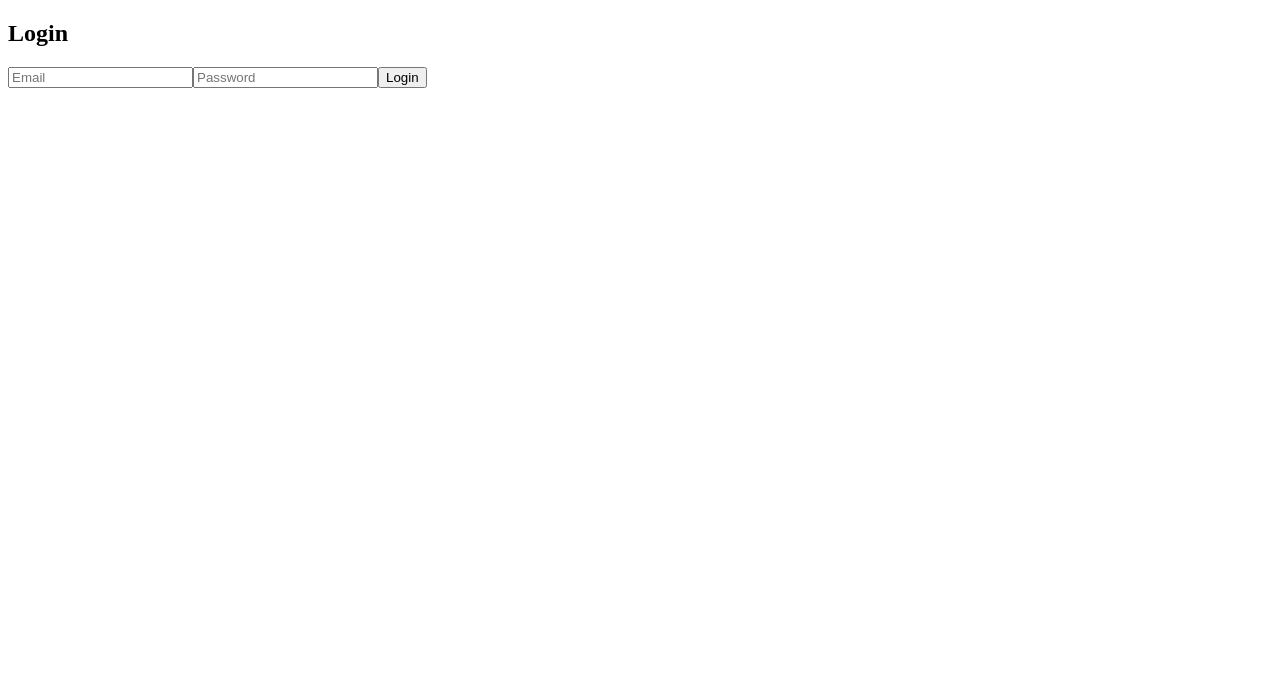
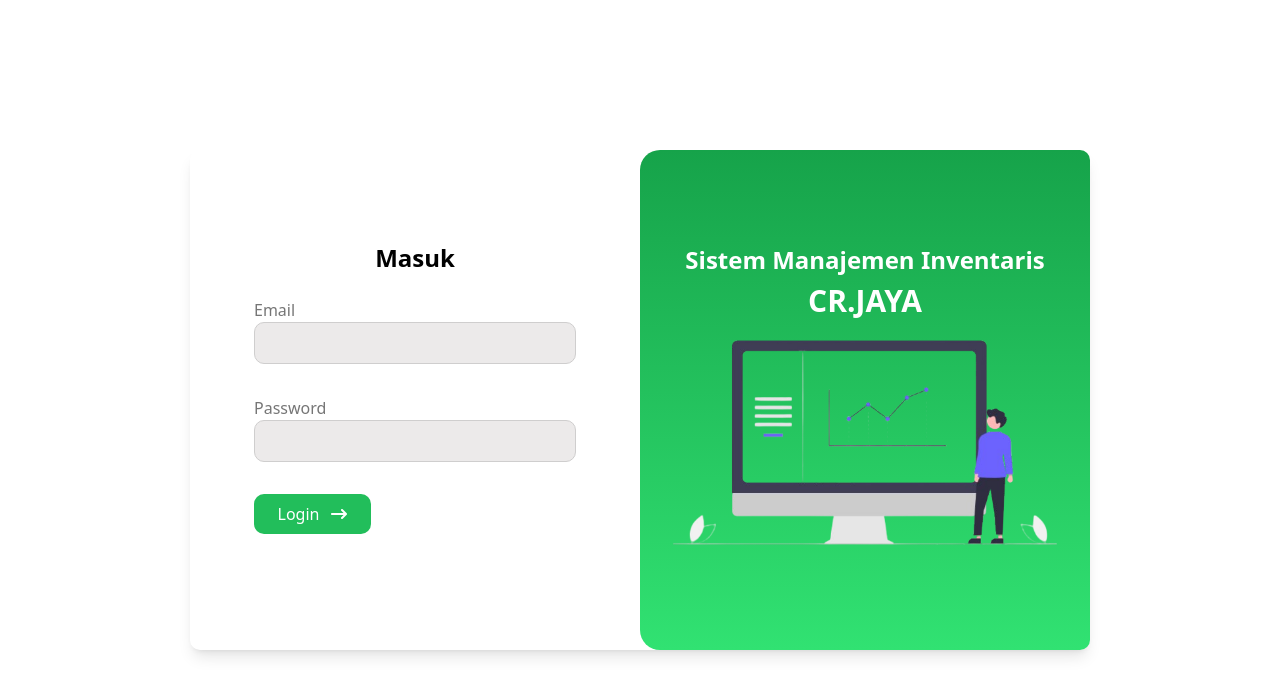
Before and after one commit to JonathanAlzndr/sistem-inventory, a React (Vite) app in the folder fe/my-project/: page / in a window 1280 px wide. Shown: the top 696 px of the page. Built offline with nearby package versions, Linux system fonts and the light colour scheme.

Commit message:
progress terbaru di fe-login

```diff
--- a/fe/my-project/package.json
+++ b/fe/my-project/package.json
@@ -13,6 +13,7 @@
     "@tailwindcss/vite": "^4.1.13",
     "react": "^19.1.1",
     "react-dom": "^19.1.1",
+    "react-icons": "^5.5.0",
     "react-router-dom": "^7.9.2",
     "tailwindcss": "^4.1.13"
   },
--- a/fe/my-project/src/App.jsx
+++ b/fe/my-project/src/App.jsx
@@ -1,5 +1,6 @@
 import { Routes, Route } from "react-router-dom";
 import Login from "./pages/Auth/Login";
+import './App.css'
 import AdminDashboard from "./pages/Dasboard/admin/AdminDashboard";
 import KasirDashboard from "./pages/Dasboard/kasir/KasirDashboard";
 import GudangDashboard from "./pages/Dasboard/gudang/GudangDashboard";
--- a/fe/my-project/src/main.jsx
+++ b/fe/my-project/src/main.jsx
@@ -1,6 +1,7 @@
 import React from "react";
 import ReactDOM from "react-dom/client";
 import App from "./App.jsx";
+import './App.css'
 import { BrowserRouter } from "react-router-dom";
 
 ReactDOM.createRoot(document.getElementById("root")).render(
--- a/fe/my-project/src/pages/Auth/Login.jsx
+++ b/fe/my-project/src/pages/Auth/Login.jsx
@@ -1,5 +1,7 @@
 import { useNavigate } from "react-router-dom";
 import { useState } from "react";
+import gambar from "../../assets/gambar/dasbor.png";
+import { FaArrowRightLong } from "react-icons/fa6";
 
 export default function Login() {
   const [formData, setFormData] = useState({ email: "", password: "" });
@@ -22,42 +24,68 @@ export default function Login() {
     } else if (formData.email === "owner@mail.com") {
       navigate("/dashboard/owner");
     } else {
-      alert("Email tidak dikenali! Coba pakai admin@mail.com, kasir@mail.com, gudang@mail.com, atau owner@mail.com");
+      alert(
+        "Email tidak dikenali! Coba pakai admin@mail.com, kasir@mail.com, gudang@mail.com, atau owner@mail.com"
+      );
     }
   };
 
   return (
-    <div className="flex   items-center   justify-center min-h-screen bg-gray-100 p-23 ">
-      <div className="w-full max-w-md flex justify-center  bg-white shadow-lg rounded-lg p-">
-        <h2 className="text-2xl font-bold text-center mb-6">Login</h2>
-        <form onSubmit={handleSubmit} className="space-y-4">
+    <div className="flex items-center  justify-center min-h-screen bg-white  ">
+      <div className="w-[900px] h-[500px] flex    shadow-lg rounded-[10px]">
+        {/* kotak kiri login */}
+        <div className=" w-[450px] h-full p-10 py-23 ">
+          <h2 className="text-2xl font-bold text-center mb-6">Masuk</h2>
+          <form
+            onSubmit={handleSubmit}
+            className="space-y-8 flex flex-col px-6 "
+          >
+            <div className="flex-col flex ">
+              <label for="email" className="text-black/54">
+                Email
+              </label>
               <input
                 type="email"
                 name="email"
-            placeholder="Email"
-            className="w-full px-4 py-2 border rounded focus:outline-none focus:ring focus:ring-blue-400"
+                className=" px-4 py-2 border border-[#CFCECE]  bg-[#ECEAEA] rounded-[10px] focus:outline-none focus:ring focus:ring-blue-400"
                 value={formData.email}
                 onChange={handleChange}
                 required
               />
+            </div>
+            <div className="flex-col flex  ">
+              <label for="email" className="text-black/54">
+                Password
+              </label>
               <input
                 type="password"
                 name="password"
-            placeholder="Password"
-            className="w-full px-4 py-2 border rounded focus:outline-none focus:ring focus:ring-blue-400"
+                className=" px-4 py-2 border border-[#CFCECE]  bg-[#ECEAEA] rounded-[10px] focus:outline-none focus:ring focus:ring-blue-400"
                 value={formData.password}
                 onChange={handleChange}
                 required
               />
+            </div>
             <button
               type="submit"
-            className="w-full bg-blue-600 text-white py-2 rounded hover:bg-blue-700 transition"
+              className="flex justify-center items-center gap-3 w-[117px] bg-[#22BE5B] text-white py-2 rounded-[10px] hover:bg-blue-700 transition"
             >
               Login
+              <FaArrowRightLong />
             </button>
           </form>
         </div>
-      <div></div>
+        {/* kotak kanan */}
+        <div className="text-white text-center bg-linear-to-b from-[#16A34A] to-[#31E272] h-full w-[450px]  rounded-bl-[20px] rounded-tl-[20px] rounded-[10px]">
+          <div className="flex flex-col justify-center items-center py-23">
+            <h2 className="text-[24px] font-bold">
+              Sistem Manajemen Inventaris
+            </h2>
+            <h1 className="text-[30px] font-semibold">CR.JAYA</h1>
+            <img src={gambar} alt="" />
+          </div>
+        </div>
+      </div>
     </div>
   );
 }
```
Also changed, not shown: fe/my-project/src/assets/gambar/dasbor.png (added), 1 other file (tests, documents, lock files or other folders). Lines whose indentation alone changed are shown as unchanged.
